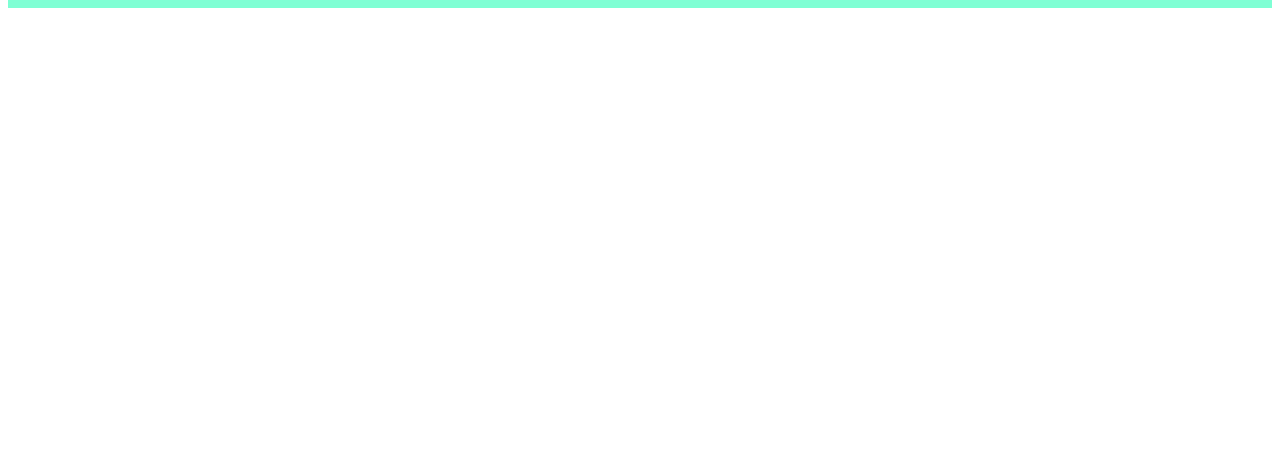
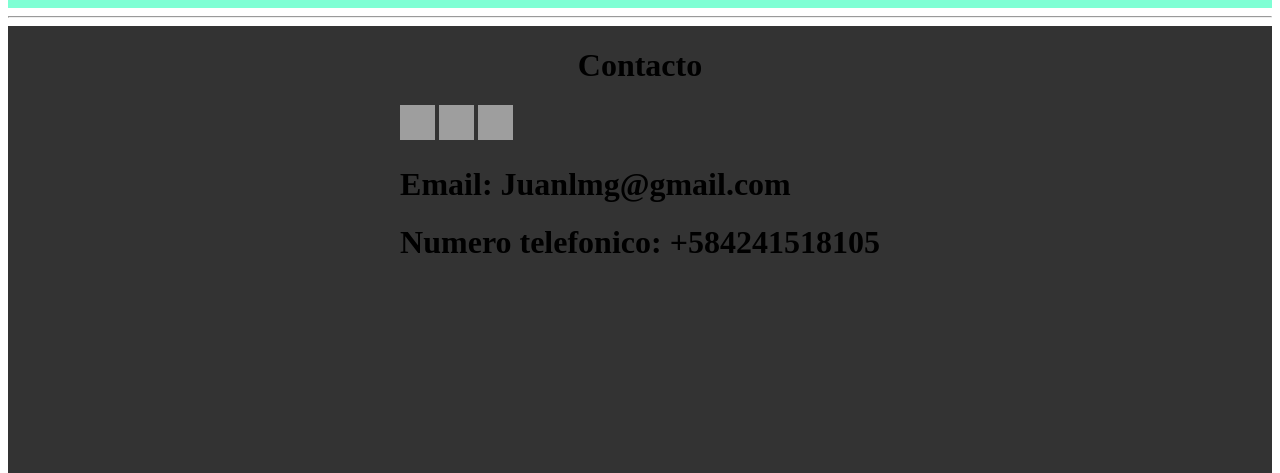
Before and after one commit to juanchete/Micro-Proyecto-1, a plain HTML site: page Index.html in a window 1280 px wide. Shown: the part 2057-2530 px from the top of the page. Before the commit the page ends 2065 px from the top, so only its background shows below. Drawn offline with Linux system fonts and the light colour scheme; grey boxes are pictures that could not be loaded.

Commit message:
Contacto

```diff
--- a/Index.html
+++ b/Index.html
@@ -20,7 +20,7 @@
                     <li><a href="#portafolio">Portafolio</a></li>
                     <li><a href="#acerca">Acerca de mi</a></li>
                     <li><a href="#habilidades">Habilidades y destrezas</a></li>
-                    <li><a href="#">Contacto</a></li>
+                    <li><a href="#contacto">Contacto</a></li>
                   </ul>
                 </nav>
         </div>
@@ -170,5 +170,23 @@
                     <img src="https://images.unsplash.com/photo-1515879218367-8466d910aaa4?ixlib=rb-1.2.1&ixid=eyJhcHBfaWQiOjEyMDd9&w=1000&q=80" alt="imagenPrograma" id="adorno">
                 </div>
             </div>
+        <hr>
+        <div id="contacto">
+            <div class="flex center">
+                <h1>Contacto</h1>
+            </div>
+
+                <div class="flex row spaceAround">
+                    <div>
+                        <a href="https://www.instagram.com/juanlopezzzz/"><img src="http://pluspng.com/img-png/instagram-png-instagram-png-logo-1455.png" alt="instagram" class="redes"></a>
+                        <a href="https://twitter.com/juanlopez_1999"><img src="https://images.vexels.com/media/users/3/137419/isolated/preview/b1a3fab214230557053ed1c4bf17b46c-icono-de-twitter-logo-by-vexels.png" alt="Twitter"class="redes"></a>
+                        <a href="https://wa.me/584241518105"><img src="https://www.stickpng.com/assets/images/580b57fcd9996e24bc43c543.png" alt="Whatsapp" class="redes"></a>
+                        <h1>Email: Juanlmg@gmail.com</h1>
+                        <h1>Numero telefonico: +584241518105</h1>
+                    </div>
+
+                </div>
+
+        </div>
 </body>
 </html>
--- a/main.css
+++ b/main.css
@@ -129,3 +129,14 @@ width: 33%;
     height: 200px;
     width: 250px;
 }
+
+#contacto{
+    width: 100%;
+    height: 450px;
+    background-color: #333;
+}
+
+.redes{
+    width: 35px;
+    height: 35px;
+}
```
